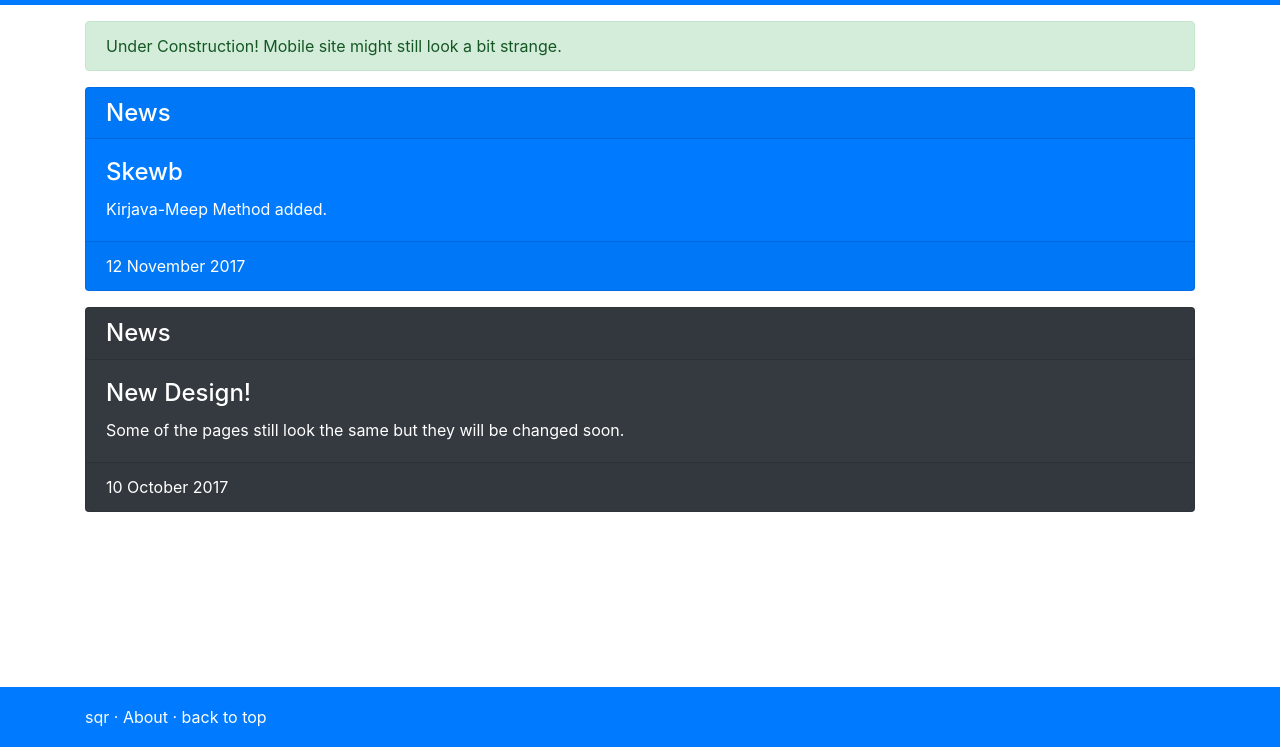
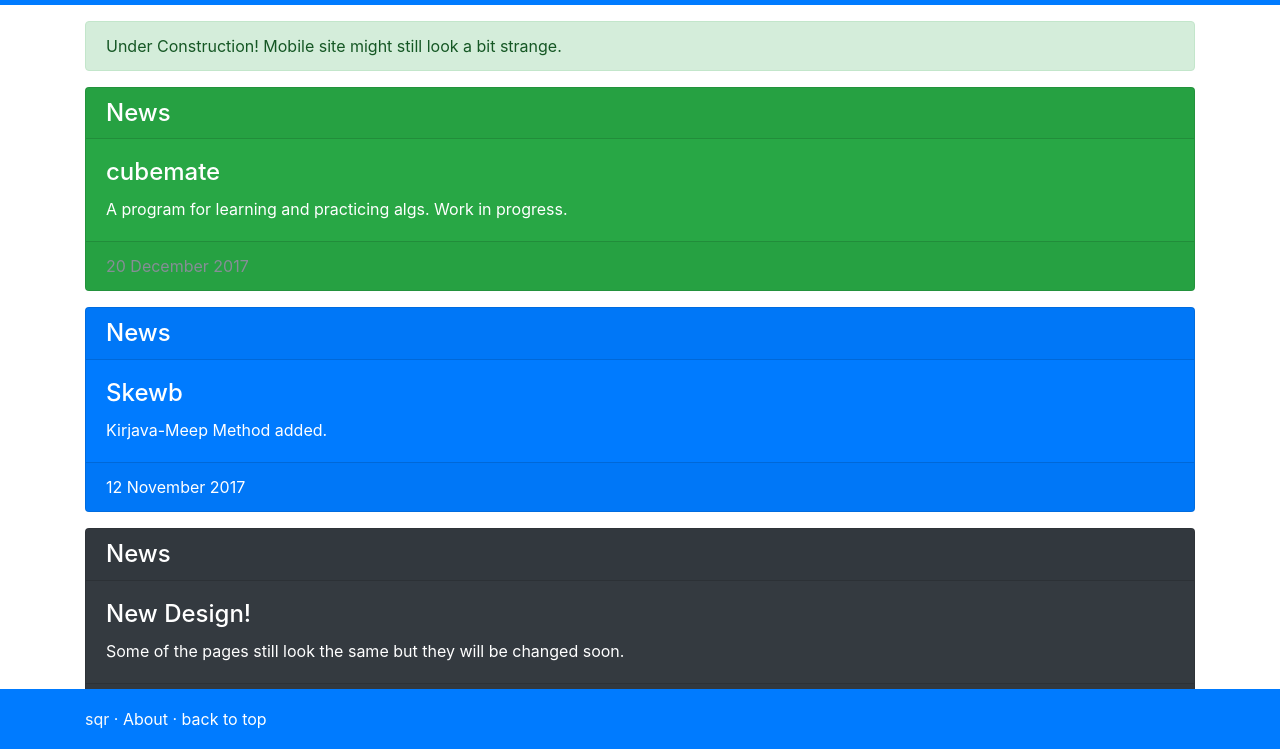
Before and after one commit to sqrcube/sqrcube.github.io, a plain HTML site: page index.html in a window 1280 px wide. Shown: the part 53-802 px from the top of the page. Drawn offline with nearby package versions, Linux system fonts and the light colour scheme.

Commit message:
Update index.html

```diff
--- a/index.html
+++ b/index.html
@@ -75,16 +75,16 @@
   Under Construction! Mobile site might still look a bit strange.
 </div>
 
-<!--<div class="card bg-primary text-white">
-  <h4 class="card-header">Featured</h4>
+<div class="card bg-success text-white">
+  <h4 class="card-header">News</h4>
    <div class="card-body">
-    <h4 class="card-title">Special title treatment</h4>
-     <p class="card-text">With supporting text below as a natural lead-in to additional content.</p>
+    <h4 class="card-title">cubemate</h4>
+     <p class="card-text">A program for learning and practicing algs. Work in progress.</p>
   </div>
   <div class="card-footer text-muted">
-    10 October 2017
+    20 December 2017
   </div>
-</div>-->
+</div>
 <p></p>
 <div class="card bg-primary text-white">
   <h4 class="card-header">News</h4>
```
